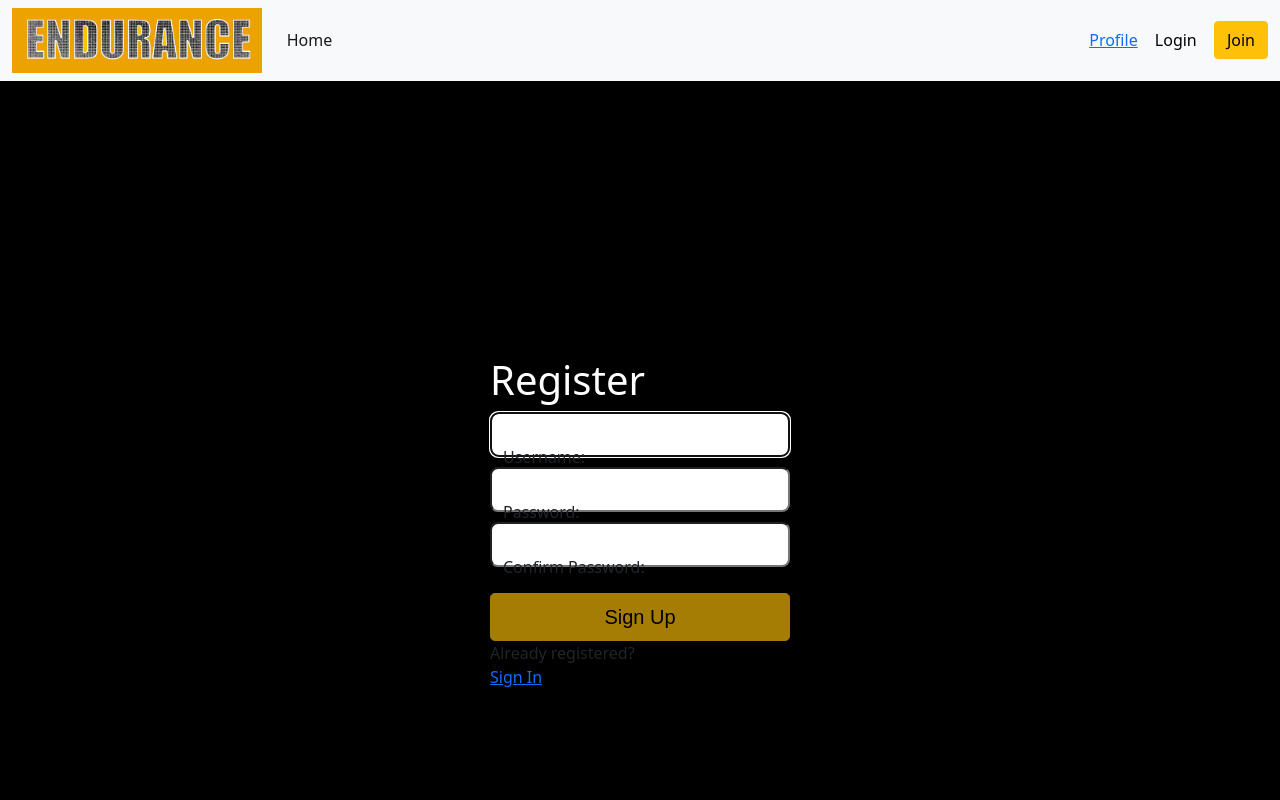
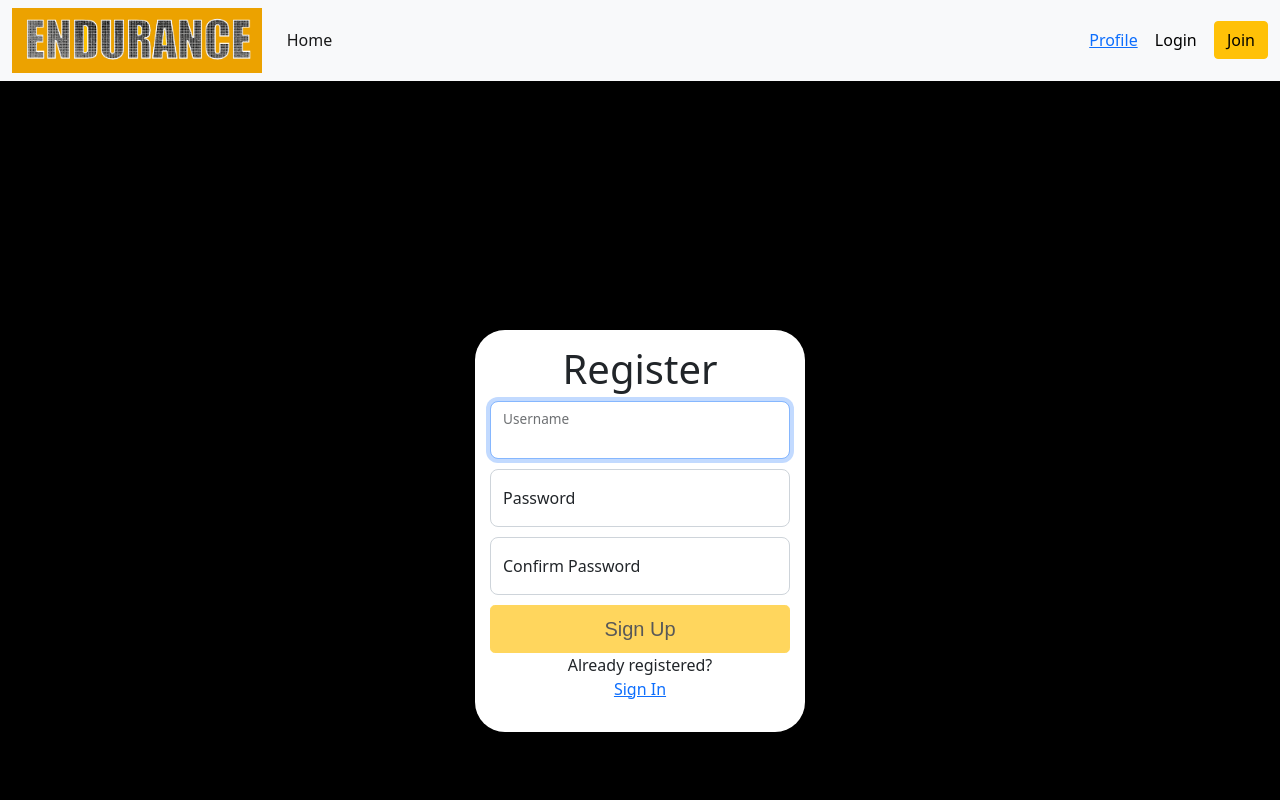
Before and after one commit to jonathonmcclen/endurance-lactate-analyzer-client, a React (Create React App) app: page /registration in a window 1280 px wide. Shown: the top 800 px of the page. Built offline with nearby package versions, Linux system fonts and the light colour scheme.

Commit message:
login styles fixe && register styles added

```diff
--- a/src/views/Login/Login.js
+++ b/src/views/Login/Login.js
@@ -25,20 +25,19 @@ const Login = () => {
       <div id="formContainer" className="text-center">
         <main className="form-signin form-box">
           <form onSubmit={handleSubmit}>
-            <h1>Endurance Lactate Analizer</h1>
             <h1 className="h3 mb-3 fw-normal">Please sign in</h1>
 
+            <div>
               <div className="form-floating">
                 <input
-                id="phoneinput"
                   type="text"
                   className="form-control"
-                value={username}
+                  placeholder="Email"
+                  value={password}
                   onChange={(e) => setUsername(e.target.value)}
                 />
-              <label for="floatingInput">Email</label>
+                <label htmlFor="floatingPassword">Email</label>
               </div>
-            <div>
               <div className="form-floating">
                 <input
                   type="text"
@@ -48,7 +47,7 @@ const Login = () => {
                   value={password}
                   onChange={(e) => setPassword(e.target.value)}
                 />
-                <label for="floatingPassword">Password</label>
+                <label htmlFor="floatingPassword">Password</label>
               </div>
 
               <div className="checkbox mb-3">
--- a/src/views/Registration/Registration.js
+++ b/src/views/Registration/Registration.js
@@ -7,27 +7,21 @@ import {
 import { FontAwesomeIcon } from "@fortawesome/react-fontawesome";
 import "./styles.css";
 
-import "./styles.css";
-
 const USER_REGEX = /^[a-zA-Z][a-zA-Z0-9-_]{3,23}$/;
 const PWD_REGEX = /^(?=.*[a-z])(?=.*[A-Z])(?=.*[0-9])(?=.*[!@#$%]).{8,24}$/;
 
 const Registration = () => {
   const userRef = useRef();
   const errRef = useRef();
-
   const [user, setUser] = useState("");
   const [validName, setValidName] = useState(false);
   const [userFocus, setUserFocus] = useState(false);
-
   const [pwd, setPwd] = useState("");
   const [validPwd, setValidPwd] = useState(false);
   const [pwdFocus, setPwdFocus] = useState(false);
-
   const [matchPwd, setMatchPwd] = useState("");
   const [validMatch, setValidMatch] = useState(false);
   const [matchFocus, setMatchFocus] = useState(false);
-
   const [errMsg, setErrMsg] = useState("");
   const [success, setSuccess] = useState(false);
 
@@ -86,15 +80,15 @@ const Registration = () => {
   return (
     <>
       {success ? (
-        <section id="formContainer">
+        <section>
           <h1>Success!</h1>
           <p>
             <a href="./Login">Sign In</a>
           </p>
         </section>
       ) : (
-        <section id="formContainer">
-          <div className="form-signin">
+        <div id="formContainer" className="text-center">
+          <main className="form-signin form-box">
             <p
               ref={errRef}
               className={errMsg ? "errmsg" : "offscreen"}
@@ -102,23 +96,15 @@ const Registration = () => {
             >
               {errMsg}
             </p>
-            <h1 style={{ color: "#fff" }}>Register</h1>
-
+            <h1>Register</h1>
             <form onSubmit={handleSubmit}>
+              <div>
                 <div className="form-floating">
-                <label>
-                  Username:
-                  <span className={validName ? "valid" : "hide"}>
-                    <FontAwesomeIcon icon={faCheck} />
-                  </span>
-                  <span className={validName || !user ? "hide" : "invalid"}>
-                    <FontAwesomeIcon icon={faTimes} />
-                  </span>
-                </label>
                   <input
-                  className="form-signin"
                     type="text"
                     id="username"
+                    placeholder="username"
+                    className="form-control"
                     ref={userRef}
                     autoComplete="off"
                     onChange={(e) => setUser(e.target.value)}
@@ -128,7 +114,18 @@ const Registration = () => {
                     onFocus={() => setUserFocus(true)}
                     onBlur={() => setUserFocus(false)}
                   />
+                  <label htmlFor="username">
+                    Username
+                    <span className={validName ? "valid" : "hide"}>
+                      <FontAwesomeIcon icon={faCheck} />
+                    </span>
+                    <span className={validName || !user ? "hide" : "invalid"}>
+                      <FontAwesomeIcon icon={faTimes} />
+                    </span>
+                  </label>
                 </div>
+              </div>
+
               <p
                 id="uidnote"
                 className={
@@ -141,9 +138,22 @@ const Registration = () => {
                 Must begin with a letter. <br />
                 Letters, numbers, underscores, hyphens allowed.
               </p>
+
               <div className="form-floating">
+                <input
+                  type="password"
+                  id="password"
+                  className="form-control"
+                  placeholder="Password"
+                  onChange={(e) => setPwd(e.target.value)}
+                  required
+                  aria-invalid={validPwd ? "false" : "true"}
+                  aria-describedby="pwdnote"
+                  onFocus={() => setPwdFocus(true)}
+                  onBlur={() => setPwdFocus(false)}
+                />
                 <label htmlFor="password">
-                  Password:
+                  Password
                   <span className={validPwd ? "valid" : "hide"}>
                     <FontAwesomeIcon icon={faCheck} />
                   </span>
@@ -151,18 +161,8 @@ const Registration = () => {
                     <FontAwesomeIcon icon={faTimes} />
                   </span>
                 </label>
-                <input
-                  className="form-signin"
-                  type="password"
-                  id="password"
-                  onChange={(e) => setPwd(e.target.value)}
-                  required
-                  aria-invalid={validPwd ? "false" : "true"}
-                  aria-describedby="pwdnote"
-                  onFocus={() => setPwdFocus(true)}
-                  onBlur={() => setPwdFocus(false)}
-                />
               </div>
+
               <p
                 id="pwdnote"
                 className={pwdFocus && !validPwd ? "instructions" : "offscreen"}
@@ -179,9 +179,22 @@ const Registration = () => {
                 <span aria-label="dollar sign">$</span>
                 <span aria-label="percent">%</span>
               </p>
+
               <div className="form-floating">
+                <input
+                  type="password"
+                  id="confirm_pwd"
+                  onChange={(e) => setMatchPwd(e.target.value)}
+                  required
+                  placeholder="Confirm Password"
+                  className="form-control"
+                  aria-invalid={validMatch ? "false" : "true"}
+                  aria-describedby="confirmnote"
+                  onFocus={() => setMatchFocus(true)}
+                  onBlur={() => setMatchFocus(false)}
+                />
                 <label htmlFor="confirm_pwd">
-                  Confirm Password:
+                  Confirm Password
                   <span className={validMatch && matchPwd ? "valid" : "hide"}>
                     <FontAwesomeIcon icon={faCheck} />
                   </span>
@@ -191,19 +204,8 @@ const Registration = () => {
                     <FontAwesomeIcon icon={faTimes} />
                   </span>
                 </label>
+              </div>
 
-                <input
-                  className="form-signin"
-                  type="password"
-                  id="confirm_pwd"
-                  onChange={(e) => setMatchPwd(e.target.value)}
-                  required
-                  aria-invalid={validMatch ? "false" : "true"}
-                  aria-describedby="confirmnote"
-                  onFocus={() => setMatchFocus(true)}
-                  onBlur={() => setMatchFocus(false)}
-                />
-              </div>
               <p
                 id="confirmnote"
                 className={
@@ -227,8 +229,8 @@ const Registration = () => {
                 <a href="./Login">Sign In</a>
               </span>
             </p>
+          </main>
         </div>
-        </section>
       )}
     </>
   );
--- a/src/views/Registration/styles.css
+++ b/src/views/Registration/styles.css
@@ -43,23 +43,25 @@
   color: #000;
 }
 
+.form-box{
+  border-radius: 30px;
+  background-color: #fff;
+  width: 500px;
+}
+
+.form-signin input {
+  margin-bottom: 10px;
+  border-top-left-radius: 0;
+  border-top-right-radius: 0;
+  color: #000;
+}
+
 input[type="text"],
 input[type="password"],
 button,
 textarea {
   font-family: "Nunito", sans-serif;
-  font-size: 22px;
-  padding: 0.25rem;
   border-radius: 0.5rem;
-}
-
-label,
-button {
-  margin-top: 1rem;
-}
-
-button {
-  padding: 0.5rem;
 }
 
 .instructions {
```
Lines whose indentation alone changed are shown as unchanged.
